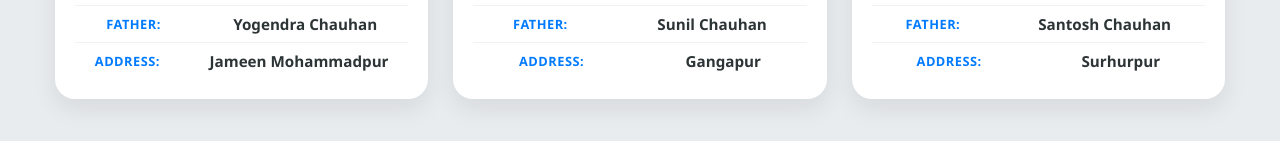
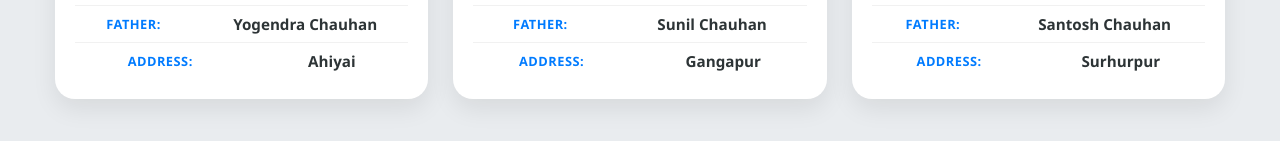
Before and after one commit to Shrikantc44/Udaan-Seva-Samiti, a plain HTML site: page Result/1stto3rd.html in a window 1280 px wide. Shown: the part 1641-1782 px from the top of the page. Drawn offline with Linux system fonts and the light colour scheme.

```diff
--- a/Result/1stto3rd.html
+++ b/Result/1stto3rd.html
@@ -104,7 +104,7 @@
                     <div class="card-content">
                         <div class="info-row"><strong>Student:</strong> <span>Ayush Chauhan</span></div>
                         <div class="info-row"><strong>Father:</strong> <span>Yogendra Chauhan</span></div>
-                        <div class="info-row"><strong>Address:</strong> <span>Jameen Mohammadpur</span></div>
+                        <div class="info-row"><strong>Address:</strong> <span>Ahiyai</span></div>
                     </div>
                 </div>
 
```
